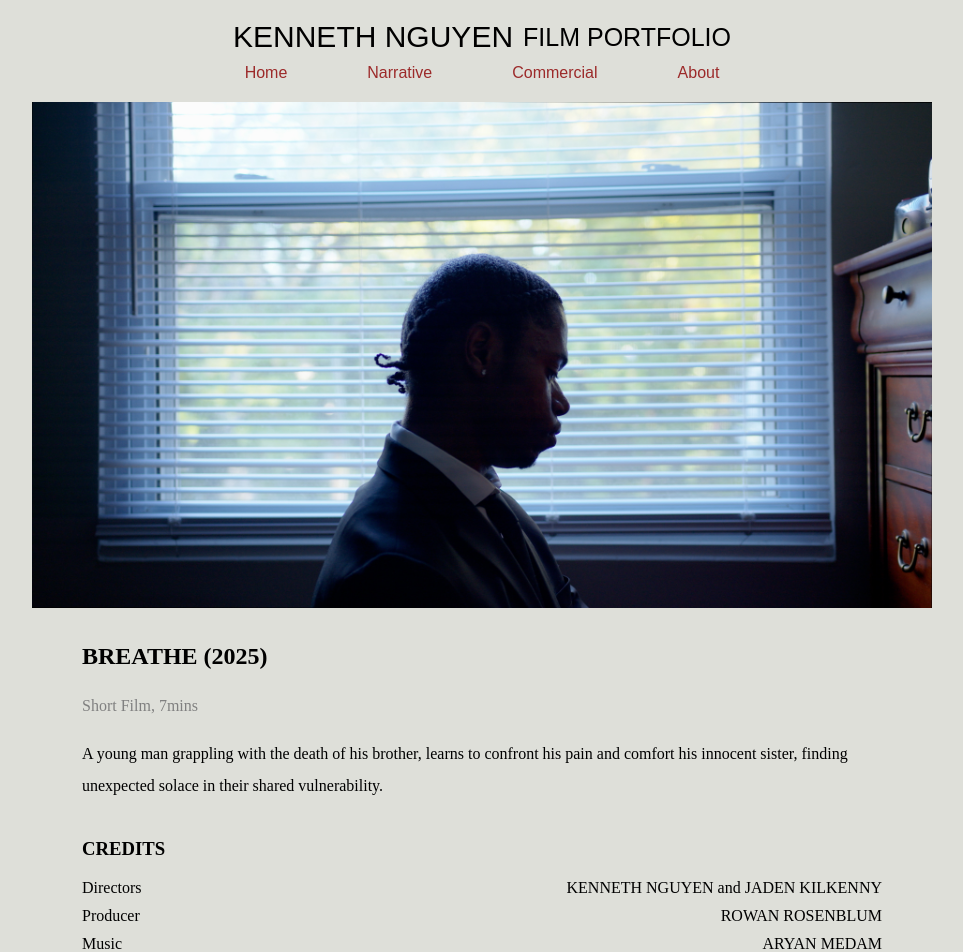
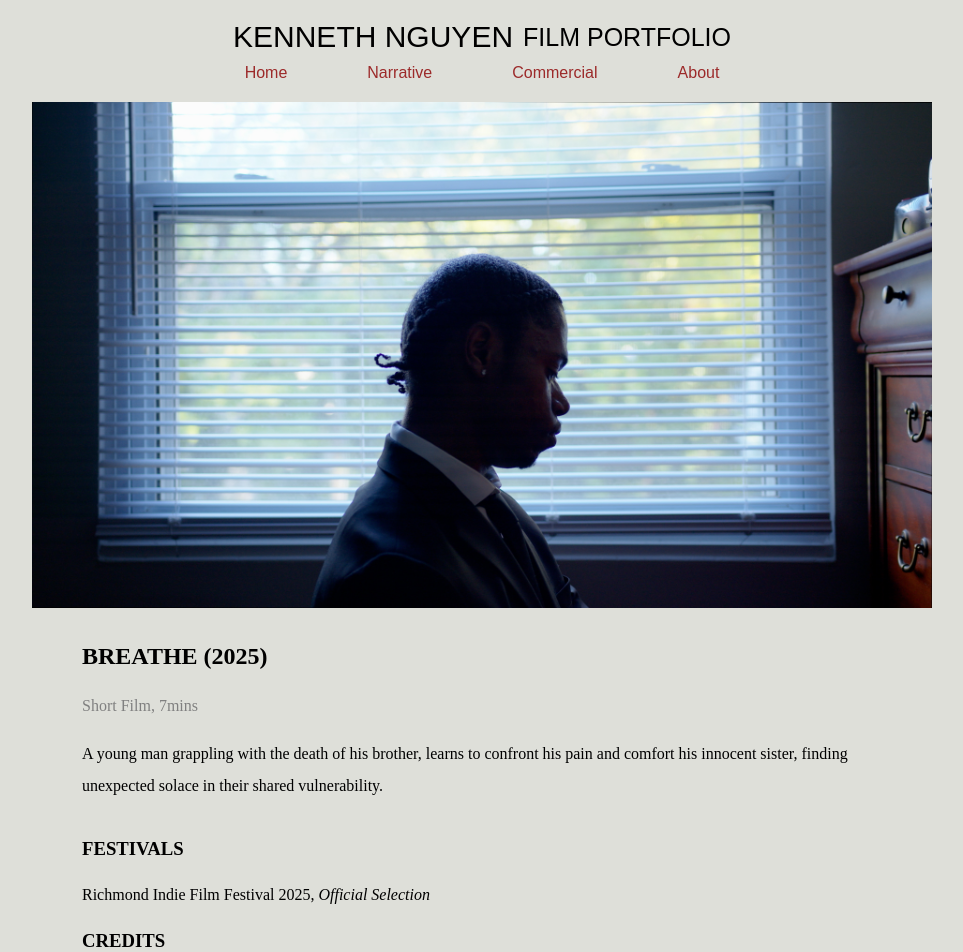
Before and after one commit to KennethNguyen20/film-portfolio, a React (Create React App) app: page /breathe in a window 1280 px wide. Shown: the top 952 px of the page, without its empty margins (158-1121 px from the left). Built offline with nearby package versions, Linux system fonts and the light colour scheme.

Commit message:
Added about photo and updated RFN selections

```diff
--- a/src/components/About.js
+++ b/src/components/About.js
@@ -1,6 +1,7 @@
 import React from 'react';
 import aboutPic from '../assets/images/aboutPic.JPG';
 import bolexPic from '../assets/images/bolex.jpg';
+import KennethRFN from '../assets/images/Kenneth Jaden Rob.jpg';
 import './About.css';
 
 function About() {
@@ -9,6 +10,9 @@ function About() {
       <div className="about-images">
         <div className="about-image">
           <img src={aboutPic} alt="Kenneth Nguyen" />
+        </div>
+        <div className="about-image">
+          <img src={KennethRFN} alt="Kenneth Nguyen" />
         </div>
         <div className="about-image">
           <img src={bolexPic} alt="Kenneth Nguyen" />
@@ -31,6 +35,7 @@ function About() {
         <h3>AWARDS</h3>
 
           <p>Virginia Museum of Fine Arts Fellowship 2025-2026</p>
+          <p>Richmond Indie Film Festival 2025, <em>Official Selection</em> for "To Whom I Let Go"</p>
           <p>Tokyo International Short Film Festival 2024, <em>Official Selection</em> for “I See You”</p>
           <p>Cinéma Royale International Film Festival 2024, <em>Official Selection</em> for “I See You”</p>
 
--- a/src/components/Breathe.js
+++ b/src/components/Breathe.js
@@ -23,6 +23,10 @@ function Breathe() {
     { role: "Mother", name: "LATOYA JACKSON" }
   ];
 
+  const festivals = [
+    { name: "Richmond Indie Film Festival 2025", note: "Official Selection" }
+  ];
+
   return (
     <div>
       <VideoLinkPageTemplate
@@ -33,6 +37,14 @@ function Breathe() {
       />
 
       <div style={{ margin: '20px auto', fontFamily: 'Futura', maxWidth: '800px', color: 'black', textAlign: 'left' }}>
+        <h3>FESTIVALS</h3>
+        <div style={{ fontSize: '16px', lineHeight: '2' }}>
+          {festivals.map((festival, index) => (
+            <div key={index}>
+              {festival.name}, <span style={{ fontStyle: 'italic' }}>{festival.note}</span>
+            </div>
+          ))}
+        </div>
         <h3>CREDITS</h3>
         <div style={{ fontSize: '16px' }}>
           {credits.map((credit, index) => (
--- a/src/components/ToWhomILetGo.js
+++ b/src/components/ToWhomILetGo.js
@@ -18,6 +18,10 @@ function Breathe() {
     { role: "Suz", name: "CLAIRE LEE (voice)" },
   ];
 
+  const festivals = [
+    { name: "Richmond Indie Film Festival 2025", note: "Official Selection" }
+  ];
+
   return (
     <div>
       <VideoLinkPageTemplate
@@ -28,6 +32,14 @@ function Breathe() {
       />
 
       <div style={{ margin: '20px auto', fontFamily: 'Futura', maxWidth: '800px', color: 'black', textAlign: 'left' }}>
+        <h3>FESTIVALS</h3>
+        <div style={{ fontSize: '16px', lineHeight: '2' }}>
+          {festivals.map((festival, index) => (
+            <div key={index}>
+              {festival.name}, <span style={{ fontStyle: 'italic' }}>{festival.note}</span>
+            </div>
+          ))}
+        </div>
         <h3>CREDITS</h3>
         <div style={{ fontSize: '16px' }}>
           {credits.map((credit, index) => (
```
Also changed, not shown: src/assets/images/Kenneth Jaden Rob.jpg (added).
